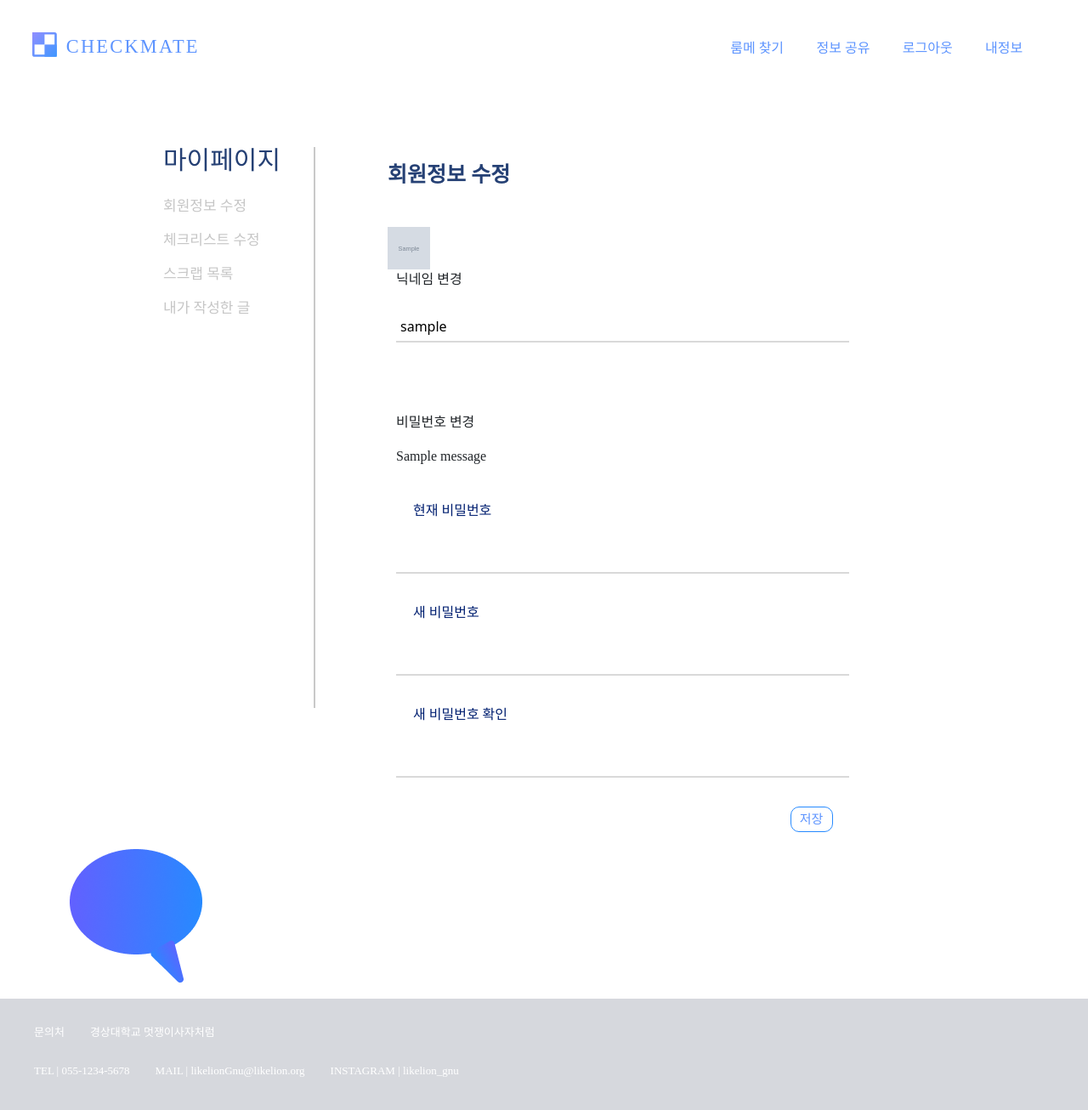
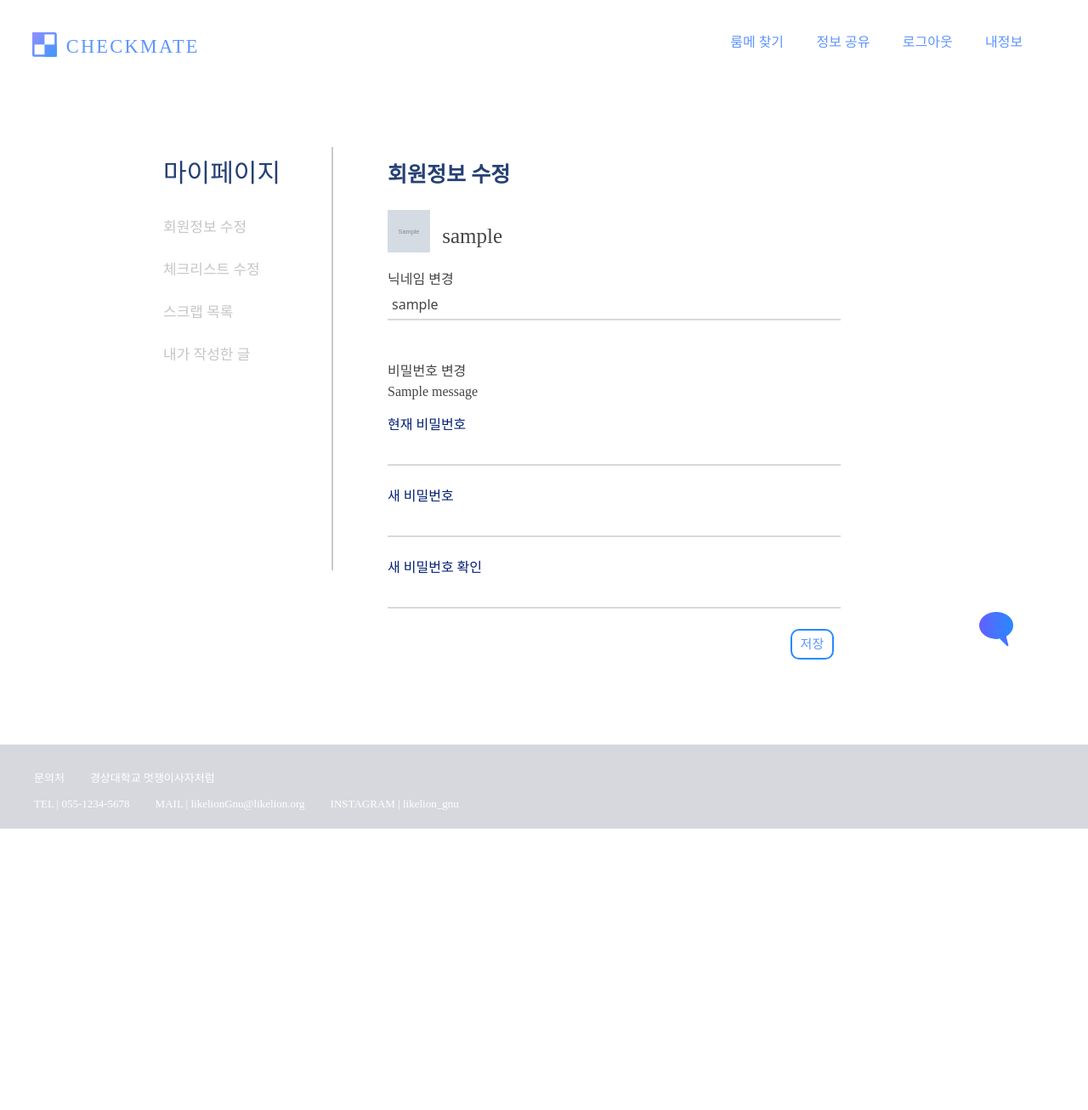
Before and after one commit to LeeJaesung2/checkmate, a Django app: page /account/mypageProfile/ in a window 1280 px wide. Shown: the whole page at 85% size. After the commit the page ends 975 px from the top, so only its background shows below. Run offline with Django 3.2, Linux system fonts and the light colour scheme; a user stored in the database is signed in; tables that the repository leaves empty hold one stand-in row (values such as "Sample post"); grey boxes marked "Sample" are stand-in pictures; one stand-in notice (Sample message) is shown; some web fonts are replaced.

Commit message:
자잘한 css 수정

```diff
--- a/account/templates/mypageProfile.html
+++ b/account/templates/mypageProfile.html
@@ -25,7 +25,7 @@
             {% csrf_token %}
             <img id="target_img" src="{{ user.user_image }}" style="width:50px; height:50px;">
             <input type="file" id="user_image" name="user_image" style="display:none;">
-
+            <span id="user_name">{{ user.user_name }}</span>
             <!-- 프로필사진 -->
 
             <p>닉네임 변경</p>
@@ -33,15 +33,15 @@
             <br>
             <!-- 닉네임 -->
             <!-- <p>ID</p> -->
-            <br><br>
+            <br>
             <p>비밀번호 변경</p>
+            {% if messages %}
             <p>
-                {% if messages %}
                 {% for message in messages %}
                 {{ message.message }}
                 {% endfor %}
+            </p>
                 {% endif %}
-            </p>
             {% csrf_token %}
 
             <div class="mypage_content-box2">
--- a/checkmate/templates/domitoryCommunity.html
+++ b/checkmate/templates/domitoryCommunity.html
@@ -4,7 +4,7 @@
 	<link rel="stylesheet" href="{% static 'css/community.css' %}">
 {% endblock %}
 {% block content %}
-<div class="com_container">
+<div class="com_container col-10">
     <h3>기숙사 정보 공유 게시판</h3>
     <a id="com_t" href="">인기 게시글</a>
     <div class="com_sub-content">
--- a/static/css/base.css
+++ b/static/css/base.css
@@ -53,6 +53,8 @@
 *{
     margin: 0;
     padding: 0;
+    color: #454545;
+
 }
 /* 공통적용 */
 
@@ -119,10 +121,12 @@
     list-style: none;
     color:#959595;
 }
+
 .first li{
-float: left;
-height:2.5rem;
-position:relative;
+    font-size: 15px;
+    float: left;
+    /* height:2.5rem; */
+    position:relative;
 
 }
 .second{
@@ -155,7 +159,6 @@
     width: 100vw;
     height: auto;
     background: #D6D8DD;
-    color: white;
     padding: 30px 0px 10px 20px;
 }
 
@@ -166,8 +169,10 @@
 
 .font-bold{
     font-family: 'S-CoreDream-9Black';
+    color: white;
 }
 
 footer p{
     padding: 0px 10px 10px 20px;
+    color: white;
 }
--- a/static/css/mypage.css
+++ b/static/css/mypage.css
@@ -1,4 +1,11 @@
-
+*{
+}
+p{
+    margin: 0;
+}
+.container{
+    margin-bottom: 10vh;
+}
 /* mypage */
 
 .mypage_container{
@@ -11,8 +18,9 @@
 .mypage_nav{
     border-right: 2px solid #C9C9C9;
     margin-right: 20px;
-    width: 14vw;
+    width: 200px;
     height: 80%;
+    padding: 15px 10px 0 0;
 }
 .mypage_title{
     font-family: Jalnan;
@@ -31,7 +39,7 @@
 }
 .mypage_nav ul a{
     display:inline-block;
-    margin-top:20px;
+    margin-top:30px;
     text-decoration:none;
     color: #C6C6C6;
     text-align: left;
@@ -54,7 +62,6 @@
 .mypage_content input{
     width: 90%;
     padding:5px;
-    margin:10px;
     border:none;
     border-right:0px;
     border-top:0px;
@@ -62,24 +69,25 @@
     border-bottom: 2px solid rgba(201, 201, 201, 0.7);
 }
 
-input:focus {outline:none;
-background-color: white;}
+input:focus {
+    outline:none;
+    background-color: white;
+}
 input:-webkit-autofill {
     -webkit-box-shadow: 0 0 0 1000px white inset;
  }
 
 .mypage_content p{
-    margin-left: 10px;
+    /* margin-left: 10px; */
     border-radius: 25px;
     font-family: 'S-CoreDream-5Medium';
 }
 .mypage_content-box2{
-    margin-top: 40px;
+    margin-top: 15px;
 }
 .mypage_content-box2 p{
     color: #001F70;
     font-family: 'S-CoreDream-3Light';
-    margin-left: 30px;
     text-align: left;
 
 }
@@ -95,21 +103,33 @@
     font-size: 25px;
     line-height: 26px;
     color: #254074;
-    padding-bottom: 40px;
+    padding-bottom: 20px;
     /* width: 200px; */
 }
+
+#target_img{
+    margin: 0 0 20px 0;
+}
+
+#user_name{
+    font-family: 'S-CoreDream-6Bold';
+    height: 50px;
+    font-size: 25px;
+    padding: 0 0 0 10px;
+}
+
 .mypage_btn{
     font-family: 'S-CoreDream-7ExtraBold';
     font-size: 15px;
-    line-height: 20px;
     color: #5D94FF;
-    border: 1px solid #268AFF;
+    border: 2px solid #268AFF;
     box-sizing: border-box;
     border-radius: 10px;
-    width: 50px;
-    height: 30px;
+    /* width: 50px; */
+    /* height: 30px; */
     margin-left: 80%;
     background-color: white;
+    padding: 5px 10px;
 }
 .mypage_delete{
     font-family: 'S-CoreDream-3Light';
@@ -182,3 +202,11 @@
     width: 53vw;
     border-bottom: 1px solid #959595;
 }
+
+.open{
+    width: 40px;
+    position: fixed;
+    top: 90vh;
+    left: 90vw;
+    z-index: 10;
+}
```
Also changed, not shown: static/css/community.css (+14 -6 lines), static/css/scss/_style.scss (+3 -68 lines), account/migrations/0001_initial.py, account/migrations/0002_alter_customuser_user_image.py (deleted), checkmate/migrations/0001_initial.py, roommate/migrations/0001_initial.py, static/css/scss/main_scss.css, survey/migrations/0001_initial.py, 1 other file.
